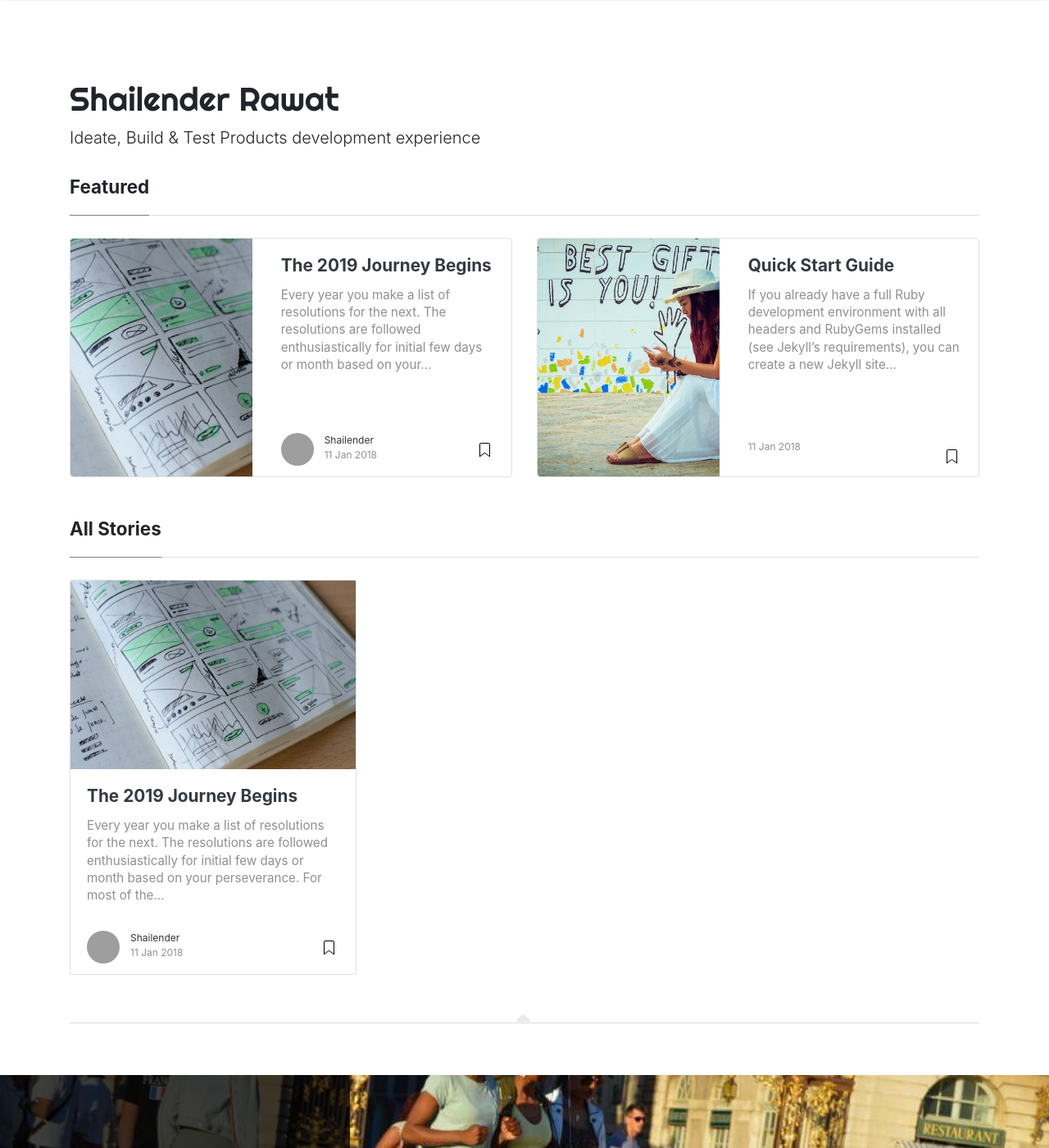
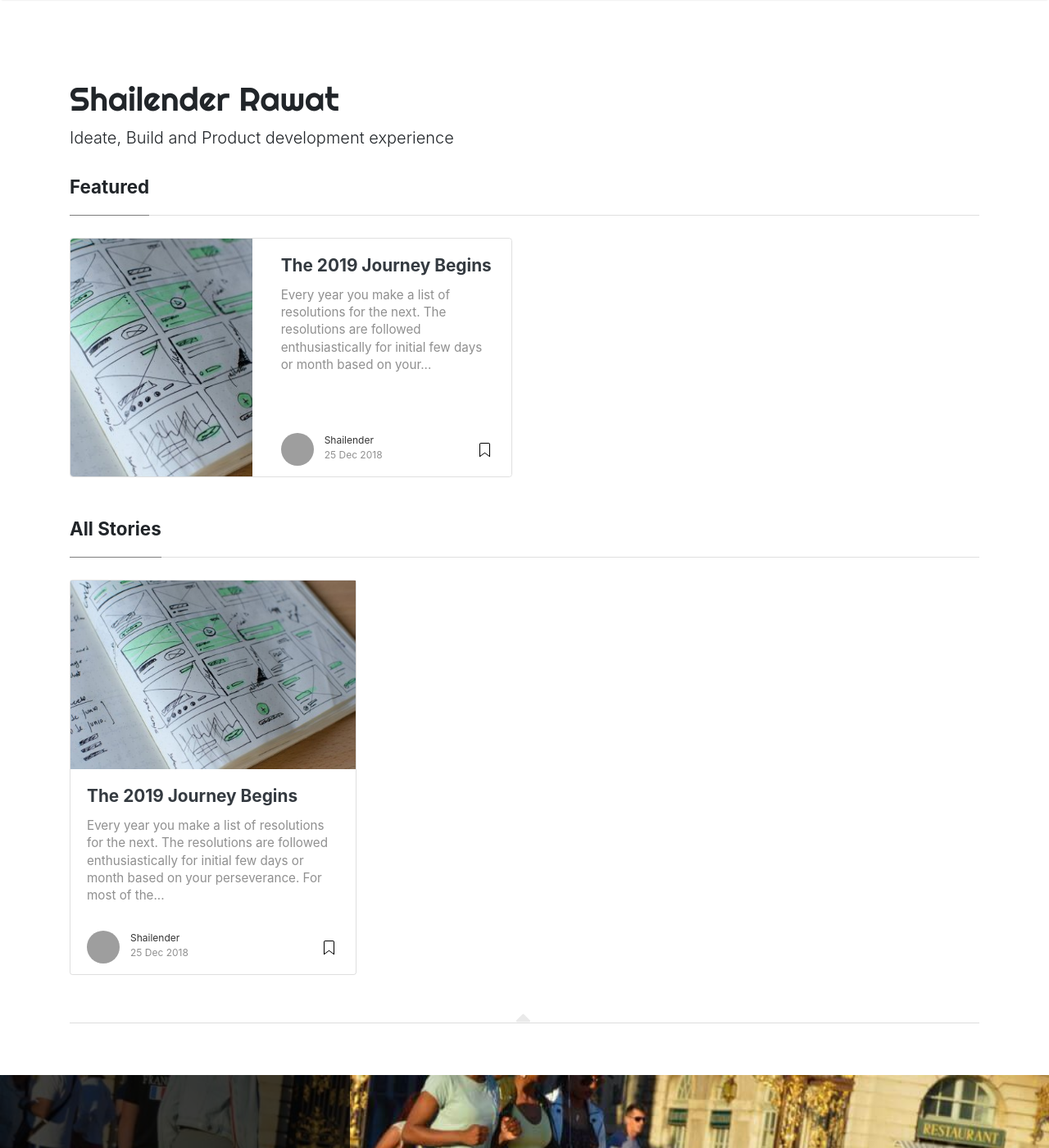
Before and after one commit to shailender-rawat/blog, a Jekyll site: the page built from index.html, in a window 1280 px wide and 1400 px high. Shown: the whole window at 82% size. Built offline with Jekyll 4.4.1, drawn with Linux system fonts in a browser that asks for light colours; nearby versions of some CDN libraries; the list of posts is cut into pages by our own code; comment, search, counter and statistics services are not loaded; grey boxes are pictures that could not be loaded.

Commit message:
Removed quick guide & Changed the post date

````diff
--- a/_config.yml
+++ b/_config.yml
@@ -1,6 +1,6 @@
 # Site
 name: "Shailender Rawat"
-description: "Ideate, Build & Test Products development experience"
+description: "Ideate, Build and Product development experience"
 meta_description: "Shailender Rawat - Ideate, Build & Product development experience"
 logo: 'assets/images/logo.png'
 favicon: 'assets/images/logo.png'
--- a/_posts/2018-01-11-quick-start-guide.md
+++ /dev/null
@@ -1,27 +0,0 @@
----
-layout: archive
-title: Quick Start Guide
-author:
-categories:
-image: assets/images/12.jpg
-featured: true
-hidden: true
----
-
-If you already have a full Ruby development environment with all headers and RubyGems installed (see Jekyll’s requirements), you can create a new Jekyll site by doing the following:
-
-```ruby
-# Install Jekyll and Bundler gems through RubyGems
-gem install jekyll bundler
-
-# Create a new Jekyll site at ./myblog
-jekyll new myblog
-
-# Change into your new directory
-cd myblog
-
-# Build the site on the preview server
-bundle exec jekyll serve
-
-# Now browse to http://localhost:4000
-```
````
Also changed, not shown: _posts/2018-12-25-the-2019-journey-begins.md (renamed from _posts/2018-01-11-the-2019-journey-begins.md).
